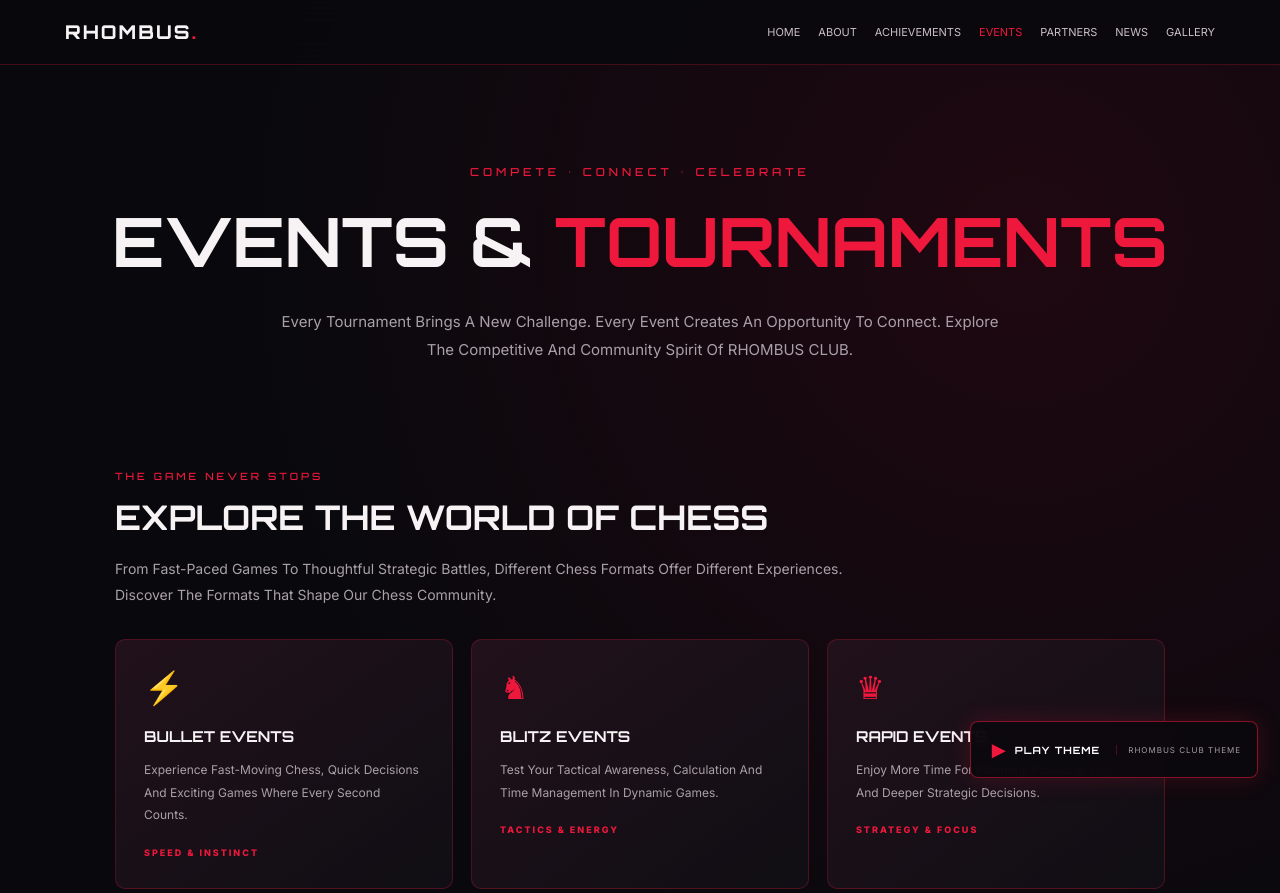
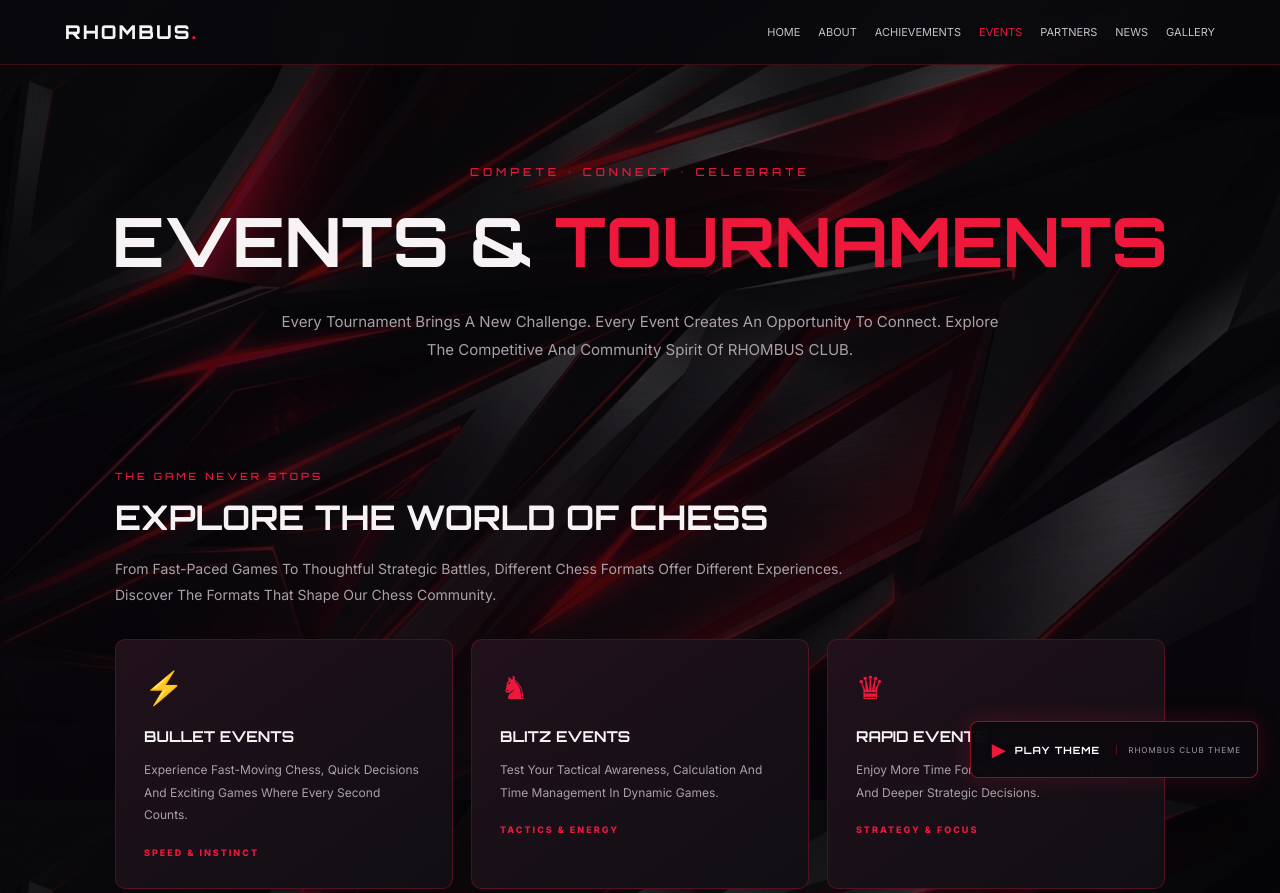
Before and after one commit to ashilanshad-dotcom/Rhombus-Club, a plain HTML site: page events.html in a window 1280 px wide. Shown: the top 893 px of the page. Drawn offline with Linux system fonts and the light colour scheme.

Commit message:
Update events.html

```diff
--- a/events.html
+++ b/events.html
@@ -2,6 +2,7 @@
 <!DOCTYPE html>
 <html lang="en">
  <link rel="stylesheet" href="music.css">
+ <link rel="stylesheet" href="site-background.css">
 <head>
 <meta charset="UTF-8">
 <meta name="viewport" content="width=device-width, initial-scale=1.0">
```
